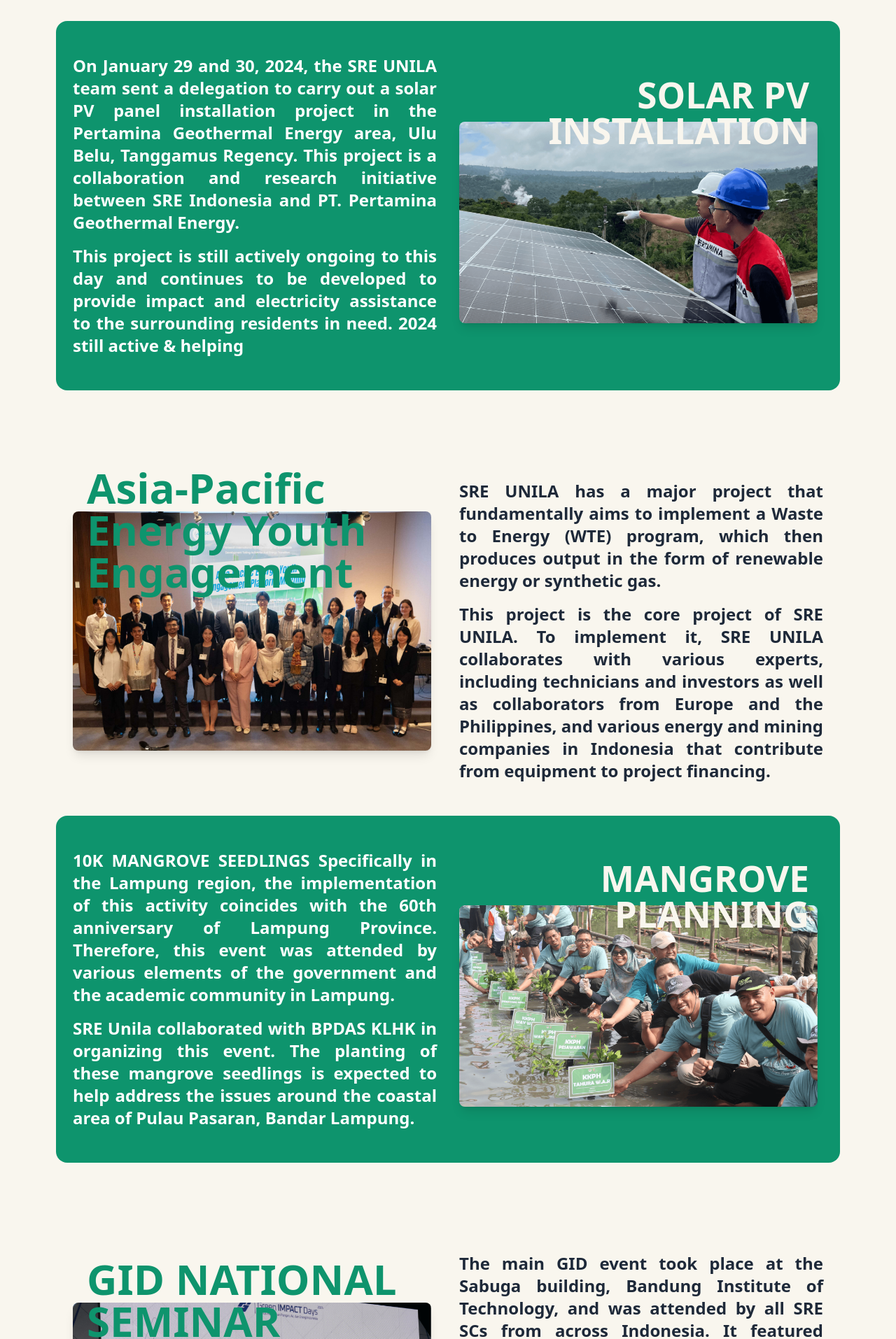
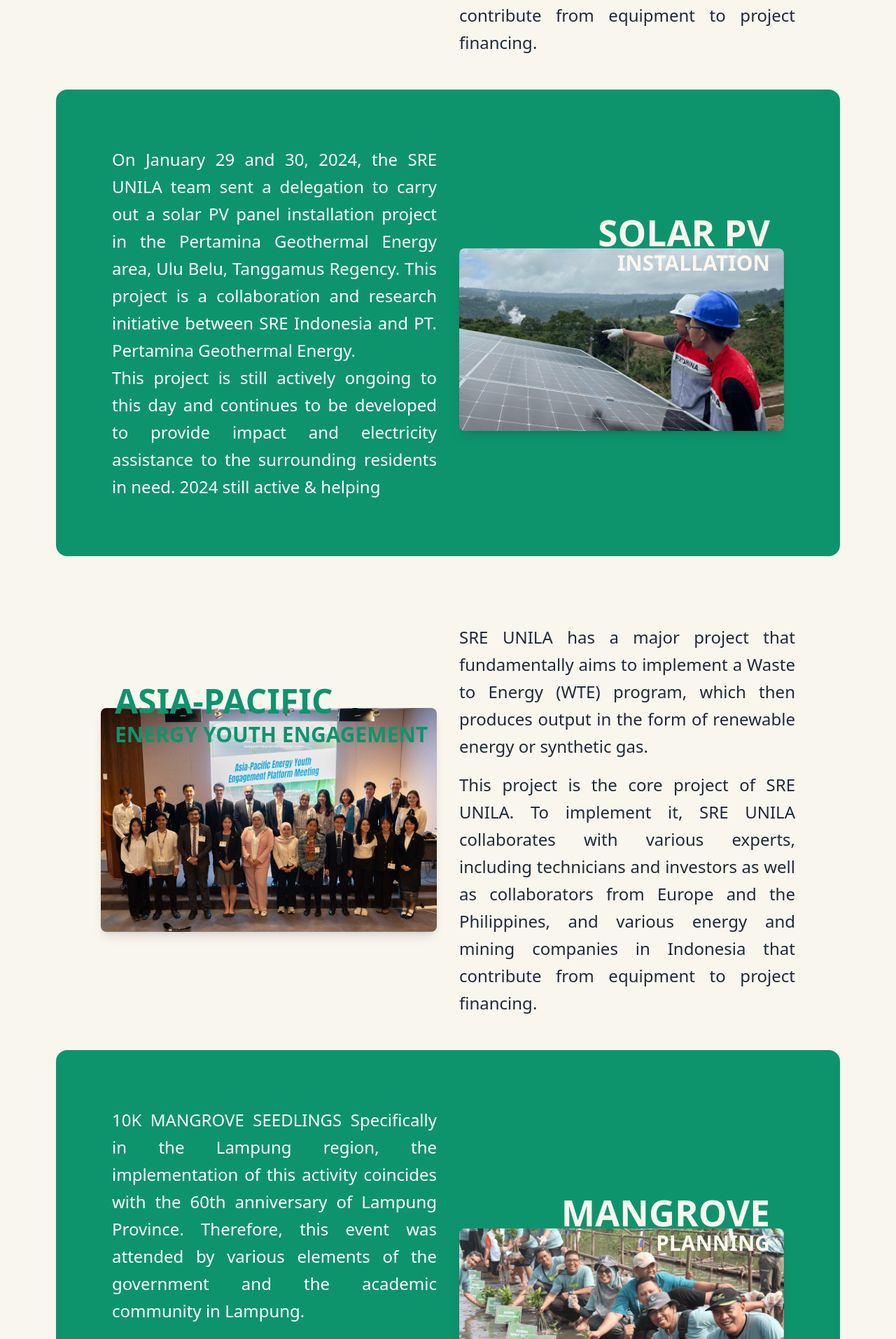
Before and after one commit to aryasetiap/sre-unila-web, a React (Vite) app: page /activities in a window 1280 px wide. Shown: the part 1586-3500 px from the top of the page at 70% size. Built offline with nearby package versions, Linux system fonts and the light colour scheme.

Commit message:
refactor: enhance layout and styling in ProjectEventLeft, ProjectEventRight, ProjectsEventsSection, InfoCard components, and update CSS for text outlines

```diff
--- a/src/components/activities/ProjectEventLeft.jsx
+++ b/src/components/activities/ProjectEventLeft.jsx
@@ -11,32 +11,32 @@
     textColor = "#0E946D",
 }) => {
     return (
-        <section className="mt-24 sm:mt-32 px-4 sm:px-6" style={{ backgroundColor }}>
+        <section className="mt-16 sm:mt-24 px-4 sm:px-8 lg:px-12 xl:px-16" style={{ backgroundColor }}>
             <div
-                className={`max-w-6xl mx-auto grid lg:grid-cols-2 gap-6 sm:gap-8 items-center ${textLeft ? "" : "md:flex-row-reverse"
+                className={`max-w-6xl mx-auto grid grid-cols-1 lg:grid-cols-2 gap-6 sm:gap-8 items-center ${textLeft ? "" : "lg:flex-row-reverse"
                     }`}
             >
                 {/* Gambar dan Judul */}
                 <div className="relative">
                     {/* Teks di atas gambar */}
                     <h2
-                        className="absolute -top-10 sm:-top-16 left-4 sm:left-5 z-10 text-4xl sm:text-6xl font-extrabold leading-none"
+                        className="absolute -top-4 sm:-top-6 md:-top-8 lg:-top-10 left-3 sm:left-4 md:left-5 z-10 text-lg sm:text-2xl md:text-3xl lg:text-4xl xl:text-5xl font-extrabold leading-tight"
                         style={{ color: textColor }}
                     >
                         <span className="block">{title}</span>
-                        <span className="block">{subtitle}</span>
+                        <span className="block text-base sm:text-lg md:text-xl lg:text-2xl xl:text-3xl">{subtitle}</span>
                     </h2>
 
                     {/* Gambar */}
                     <img
                         src={imageSrc}
                         alt={imageAlt}
-                        className="rounded-lg shadow-lg w-full max-w-sm sm:max-w-md md:max-w-lg"
+                        className="rounded-lg shadow-lg w-full max-w-xs sm:max-w-sm md:max-w-md lg:max-w-lg xl:max-w-xl"
                     />
                 </div>
 
                 {/* Teks Deskripsi */}
-                <div className="text-gray-800 text-justify font-semibold text-sm sm:text-base md:text-lg lg:text-xl leading-relaxed">
+                <div className="text-gray-800 text-justify  lg:text-xl xl:text-2xl leading-relaxed text-lg sm:text-xl md:text-2xl">
                     {textContent}
                 </div>
             </div>
--- a/src/components/activities/ProjectEventRight.jsx
+++ b/src/components/activities/ProjectEventRight.jsx
@@ -11,35 +11,35 @@
     textColor = "#F9F6EE",
 }) => {
     return (
-        <section className="py-8 sm:py-12 my-8 sm:my-12 px-4 sm:px-6 rounded-2xl" style={{ backgroundColor }}>
+        <section className="py-8 sm:py-12 md:py-16 lg:py-20 my-8 sm:my-12 px-4 sm:px-8 md:px-12 lg:px-16 xl:px-20 rounded-2xl" style={{ backgroundColor }}>
             <div
-                className={`max-w-6xl mx-auto grid lg:grid-cols-2 gap-6 sm:gap-8 items-center ${textLeft ? "" : "md:flex-row-reverse"
+                className={`max-w-6xl mx-auto grid grid-cols-1 lg:grid-cols-2 gap-6 sm:gap-8 items-center ${textLeft ? "" : "lg:flex-row-reverse"
                     }`}
             >
                 {/* Teks Deskripsi */}
-                <div className="text-white text-justify font-semibold text-sm sm:text-base md:text-lg lg:text-xl leading-relaxed">
+                <div className="text-white text-justify lg:text-xl xl:text-2xl leading-relaxed text-lg sm:text-xl md:text-2xl">
                     {textContent}
                 </div>
 
                 {/* Gambar dan Judul */}
-                <div className="relative mt-8 sm:mt-12">
+                <div className="relative mt-6 sm:mt-8 md:mt-10 lg:mt-12">
                     {/* Teks di atas gambar */}
                     <h2
-                        className="text-right absolute -top-10 sm:-top-16 right-4 sm:right-5 z-10 font-extrabold leading-none"
+                        className="text-right absolute -top-6 sm:-top-8 md:-top-10 lg:-top-12 right-3 sm:right-4 md:right-5 z-10 font-extrabold leading-none"
                         style={{
-                            fontSize: "clamp(2rem, 4vw, 4rem)",
+                            fontSize: "clamp(1.8rem, 4vw, 4.2rem)",
                             color: textColor
                         }}
                     >
                         <span className="block">{title}</span>
-                        <span className="block">{subtitle}</span>
+                        <span className="block text-base sm:text-lg md:text-xl lg:text-2xl xl:text-3xl">{subtitle}</span>
                     </h2>
 
                     {/* Gambar */}
                     <img
                         src={imageSrc}
                         alt={imageAlt}
-                        className="rounded-lg shadow-lg w-full max-w-sm sm:max-w-md md:max-w-lg"
+                        className="rounded-lg shadow-lg w-full max-w-xs sm:max-w-sm md:max-w-md lg:max-w-lg xl:max-w-xl"
                     />
                 </div>
             </div>
--- a/src/components/activities/ProjectsEventsSection.jsx
+++ b/src/components/activities/ProjectsEventsSection.jsx
@@ -18,11 +18,11 @@
                 imageAlt="Biomass Project"
                 textContent={
                     <>
-                        <p className="mb-4 text-2xl">
+                        <p className="mb-4">
                             SRE UNILA has a major project that fundamentally aims to implement a Waste to Energy (WTE)
                             program, which then produces output in the form of renewable energy or synthetic gas.
                         </p>
-                        <p className="text-2xl">
+                        <p>
                             This project is the core project of SRE UNILA. To implement it, SRE UNILA collaborates with
                             various experts, including technicians and investors as well as collaborators from Europe and
                             the Philippines, and various energy and mining companies in Indonesia that contribute from
@@ -39,10 +39,10 @@
                 imageAlt="Solar PV Project"
                 textContent={
                     <>
-                        <p className="mb-4 text-2xl">
+                        <p className="mb">
                             On January 29 and 30, 2024, the SRE UNILA team sent a delegation to carry out a solar PV panel installation project in the Pertamina Geothermal Energy area, Ulu Belu, Tanggamus Regency. This project is a collaboration and research initiative between SRE Indonesia and PT. Pertamina Geothermal Energy.
                         </p>
-                        <p className="text-2xl">
+                        <p>
                             This project is still actively ongoing to this day and continues to be developed to provide impact and electricity assistance to the surrounding residents in need. 2024 still active & helping
                         </p>
                     </>
@@ -50,17 +50,17 @@
             />
 
             <ProjectEventLeft
-                title="Asia-Pacific Energy Youth Engagement"
-                subtitle=""
+                title="ASIA-PACIFIC"
+                subtitle="ENERGY YOUTH ENGAGEMENT"
                 imageSrc="/assets/activities/sre-asia-pacific.jpg"
                 imageAlt="Asia-Pacific Energy Youth Engagement"
                 textContent={
                     <>
-                        <p className="mb-4 text-2xl">
+                        <p className="mb-4">
                             SRE UNILA has a major project that fundamentally aims to implement a Waste to Energy (WTE)
                             program, which then produces output in the form of renewable energy or synthetic gas.
                         </p>
-                        <p className="text-2xl">
+                        <p >
                             This project is the core project of SRE UNILA. To implement it, SRE UNILA collaborates with
                             various experts, including technicians and investors as well as collaborators from Europe and
                             the Philippines, and various energy and mining companies in Indonesia that contribute from
@@ -71,16 +71,16 @@
             />
 
             <ProjectEventRight
-                title="MANGROVE PLANNING"
-                subtitle=""
+                title="MANGROVE"
+                subtitle="PLANNING"
                 imageSrc="/assets/activities/sre-mangrove.png"
                 imageAlt="MANGROVE PLANNING"
                 textContent={
                     <>
-                        <p className="mb-4 text-2xl">
+                        <p className="mb-4 ">
                             10K MANGROVE SEEDLINGS Specifically in the Lampung region, the implementation of this activity coincides with the 60th anniversary of Lampung Province. Therefore, this event was attended by various elements of the government and the academic community in Lampung.
                         </p>
-                        <p className="text-2xl">
+                        <p >
                             SRE Unila collaborated with BPDAS KLHK in organizing this event. The planting of these mangrove seedlings is expected to help address the issues around the coastal area of Pulau Pasaran, Bandar Lampung.
                         </p>
                     </>
@@ -88,13 +88,13 @@
             />
 
             <ProjectEventLeft
-                title="GID NATIONAL SEMINAR"
-                subtitle=""
+                title="GID"
+                subtitle="NATIONAL SEMINAR"
                 imageSrc="/assets/activities/sre-gid.png"
                 imageAlt="GID NATIONAL SEMINAR"
                 textContent={
                     <>
-                        <p className="mb-4 text-2xl">
+                        <p className="mb-4">
                             The main GID event took place at the Sabuga building, Bandung Institute of Technology, and was attended by all SRE SCs from across Indonesia. It featured leading speakers in the energy sector and invited several high schools from Bandung. The event focused on sharing information and education about the development and transition process of renewable energy in Indonesia. Moving forward, this event is planned to become an annual program organized by SRE Indonesia and Rakyat Merdeka.
                         </p>
                     </>
@@ -102,13 +102,13 @@
             />
 
             <ProjectEventRight
-                title="IISF 2024 AT"
-                subtitle="JAKARTA"
+                title="IISF 2024"
+                subtitle="AT JAKARTA"
                 imageSrc="/assets/activities/sre-iisf.jpg"
                 imageAlt="IISF 2024 AT JAKARTA"
                 textContent={
                     <>
-                        <p className="mb-4 text-2xl">
+                        <p className="mb-4">
                             SRE GOES TO INTERNATIONAL IISF held an event that made sustainability a crucial aspect of the entire sector. The event was held at the Jakarta Convention Center. This activity was attended by officials and stakeholders internationally - MNC’s
                         </p>
                     </>
@@ -116,13 +116,13 @@
             />
 
             <ProjectEventLeft
-                title="SEKOLAH NUSANTARA"
-                subtitle=""
+                title="SEKOLAH"
+                subtitle="NUSANTARA"
                 imageSrc="/assets/activities/sre-sekolah-nusantara.png"
                 imageAlt="SEKOLAH NUSANTARA"
                 textContent={
                     <>
-                        <p className="mb-4 text-2xl">
+                        <p className="mb-4">
                             In 2023, a national seminar on renewable energy career development was held, featuring technical, scientific, and social perspectives. Attendees included representatives from Indonesia's Ministry of Energy and Mineral Resources and speakers from the UNILA academic community. This activity will be held for the second time in 2025, because currently, things like sustainable development, especially in the renewable energy sector, have become a major trend worldwide.  180+ participants all over indonesia
                         </p>
                     </>
@@ -130,13 +130,13 @@
             />
 
             <ProjectEventRight
-                title="SRE: RICH"
-                subtitle=""
+                title="SRE:"
+                subtitle="RICH"
                 imageSrc="/assets/activities/sre-rich.png"
                 imageAlt="SRE: RICH"
                 textContent={
                     <>
-                        <p className="mb-4 text-2xl">
+                        <p >
                             In 2023, a national seminar on renewable energy career development was held, featuring technical, scientific, and social perspectives. Attendees included representatives from Indonesia's Ministry of Energy and Mineral Resources and speakers from the UNILA academic community. This activity will be held for the second time in 2025, because currently, things like sustainable development, especially in the renewable energy sector, have become a major trend worldwide.  180+ participants all over indonesia
                         </p>
                     </>
@@ -144,16 +144,16 @@
             />
 
             <ProjectEventLeft
-                title="STADIUM GENERALE"
-                subtitle=""
+                title="STADIUM"
+                subtitle="GENERALE"
                 imageSrc="/assets/activities/sre-sg.png"
                 imageAlt="STADIUM GENERALE"
                 textContent={
                     <>
-                        <p className="mb-4 text-2xl">
+                        <p className="mb-4">
                             This program aims to introduce battery technology and rainwater harvesting as innovative solutions for energy sustainability and water management. The event seeks to educate participants on the synergy between renewable energy storage and water resource management.
                         </p>
-                        <p className="text-2xl">
+                        <p >
                             The core focus is to promote eco-friendly technologies by highlighting the potential of batteries for energy storage, complemented by rainwater harvesting for domestic and industrial needs.
                         </p>
                     </>
@@ -161,13 +161,13 @@
             />
 
             <ProjectEventRight
-                title="SPARK 2024"
-                subtitle=""
+                title="SPARK"
+                subtitle="2024"
                 imageSrc="/assets/activities/sre-spark24.jpg"
                 imageAlt="SPARK 2024"
                 textContent={
                     <>
-                        <p className="mb-4 text-2xl">
+                        <p >
                             “S-SPARK” is an activity based on an initiative to increase awareness and knowledge of RE. Our focus in this activity is to provide participants with a deeper understanding of renewable energy that they may not necessarily get at school or outside of school.                        </p>
                     </>
                 }
--- a/src/index.css
+++ b/src/index.css
@@ -2,6 +2,9 @@
 @layer base {
   .text-outline-2 {
     -webkit-text-stroke: 2px black;
+  }
+  .text-outline-1 {
+    -webkit-text-stroke: 1px black;
   }
   .text-outline-3 {
     -webkit-text-stroke: 3px black;
```
Also changed, not shown: src/components/home/InfoCard.jsx (+3 -4 lines).
